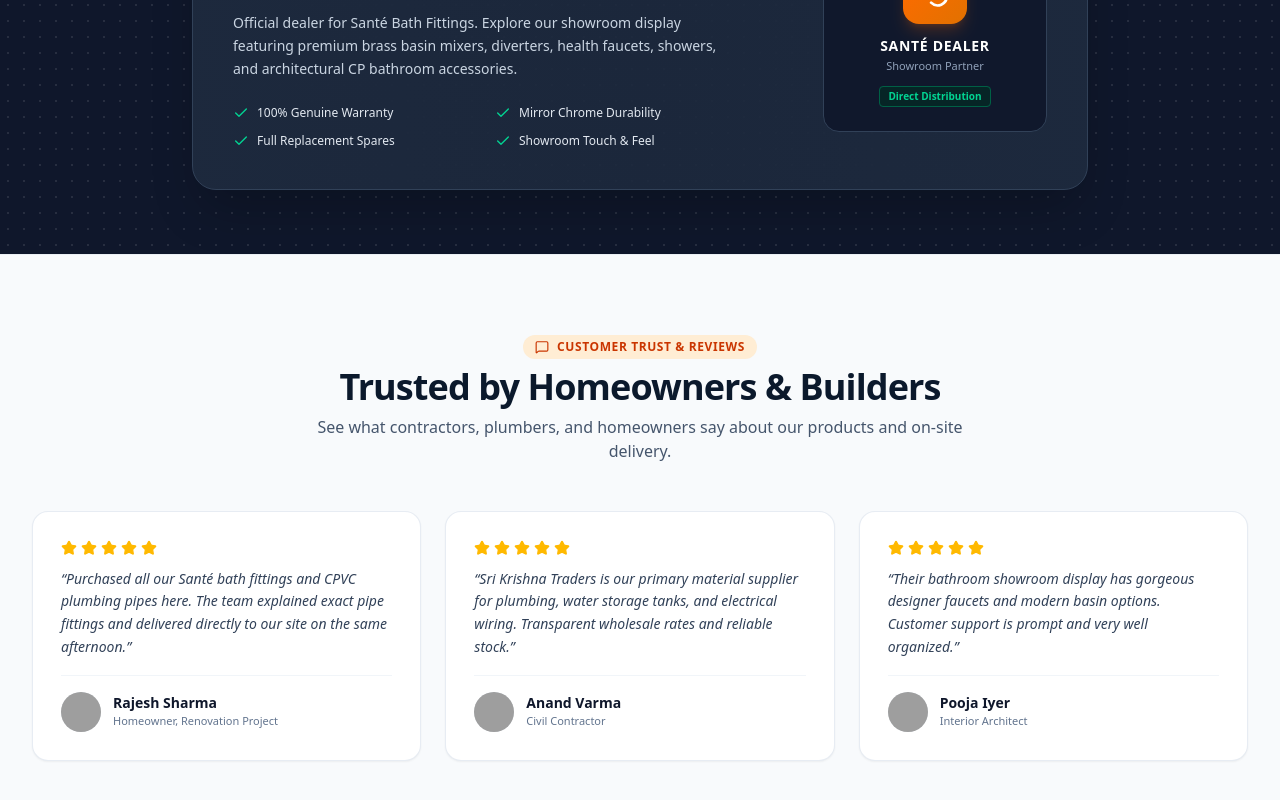
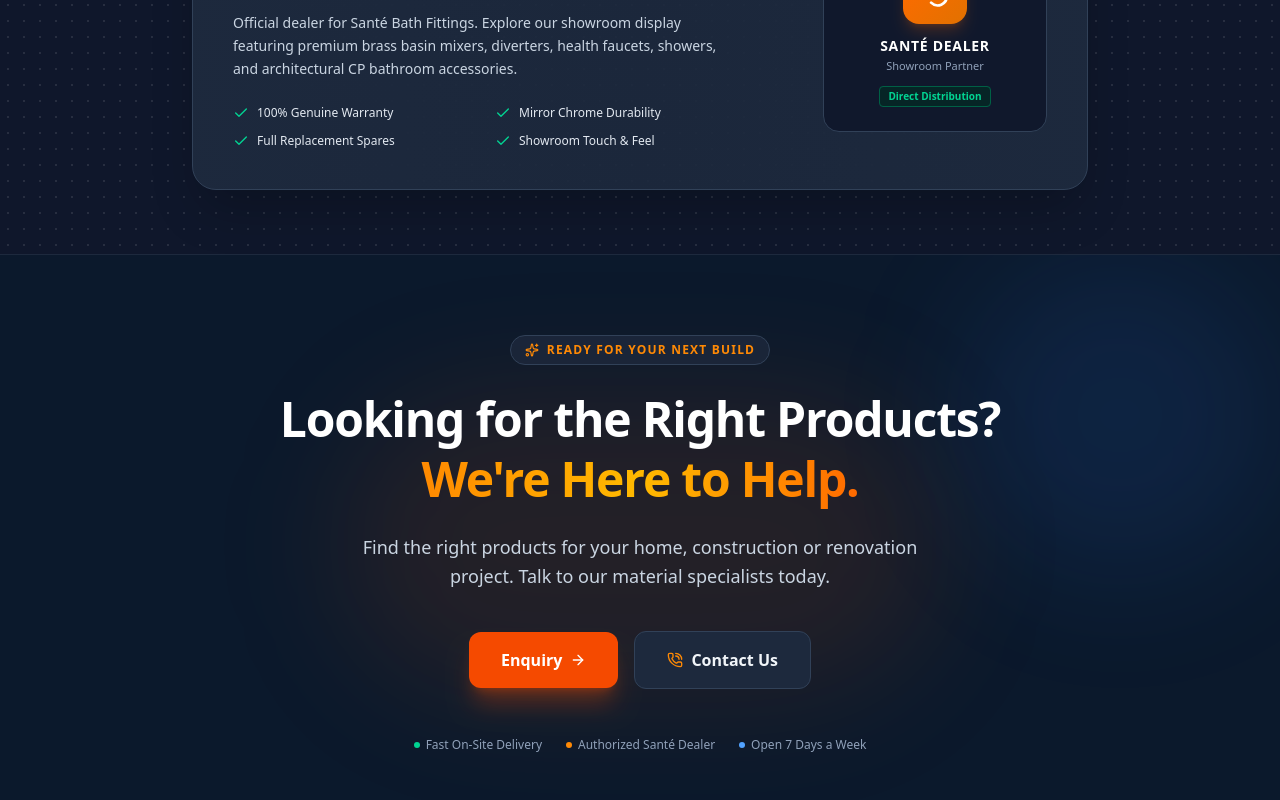
Before and after one commit to Rishanthi2004/Sri-Krishna, a Next.js app: page /about in a window 1280 px wide. Shown: the part 1970-2770 px from the top of the page. Built offline with nearby package versions, Linux system fonts and the light colour scheme; grey boxes are pictures that could not be loaded.

Commit message:
Remove reviews and testimonials section

```diff
--- a/app/about/page.tsx
+++ b/app/about/page.tsx
@@ -4,7 +4,6 @@
 import About from '@/components/About';
 import WhyChooseUs from '@/components/WhyChooseUs';
 import BrandsSection from '@/components/BrandsSection';
-import TestimonialsSection from '@/components/TestimonialsSection';
 import CTASection from '@/components/CTASection';
 import { useQuote } from '@/context/QuoteContext';
 import { useRouter } from 'next/navigation';
@@ -24,9 +23,6 @@
       {/* Authorized Brands */}
       <BrandsSection />
 
-      {/* Customer Trust & Reviews */}
-      <TestimonialsSection />
-
       {/* Call To Action */}
       <CTASection
         onOpenQuote={() => openQuote()}
--- a/app/page.tsx
+++ b/app/page.tsx
@@ -7,7 +7,6 @@
 import FeaturedProducts from '@/components/FeaturedProducts';
 import BrandsSection from '@/components/BrandsSection';
 import ProjectShowcase from '@/components/ProjectShowcase';
-import TestimonialsSection from '@/components/TestimonialsSection';
 import About from '@/components/About';
 import DeliverySection from '@/components/DeliverySection';
 import GallerySection from '@/components/GallerySection';
@@ -40,9 +39,6 @@
       {/* Project Deliveries & Fulfillment Showcase */}
       <ProjectShowcase onOpenQuote={() => openQuote()} />
 
-      {/* Customer Trust & Testimonials */}
-      <TestimonialsSection />
-
       {/* About Section */}
       <About />
 
```
